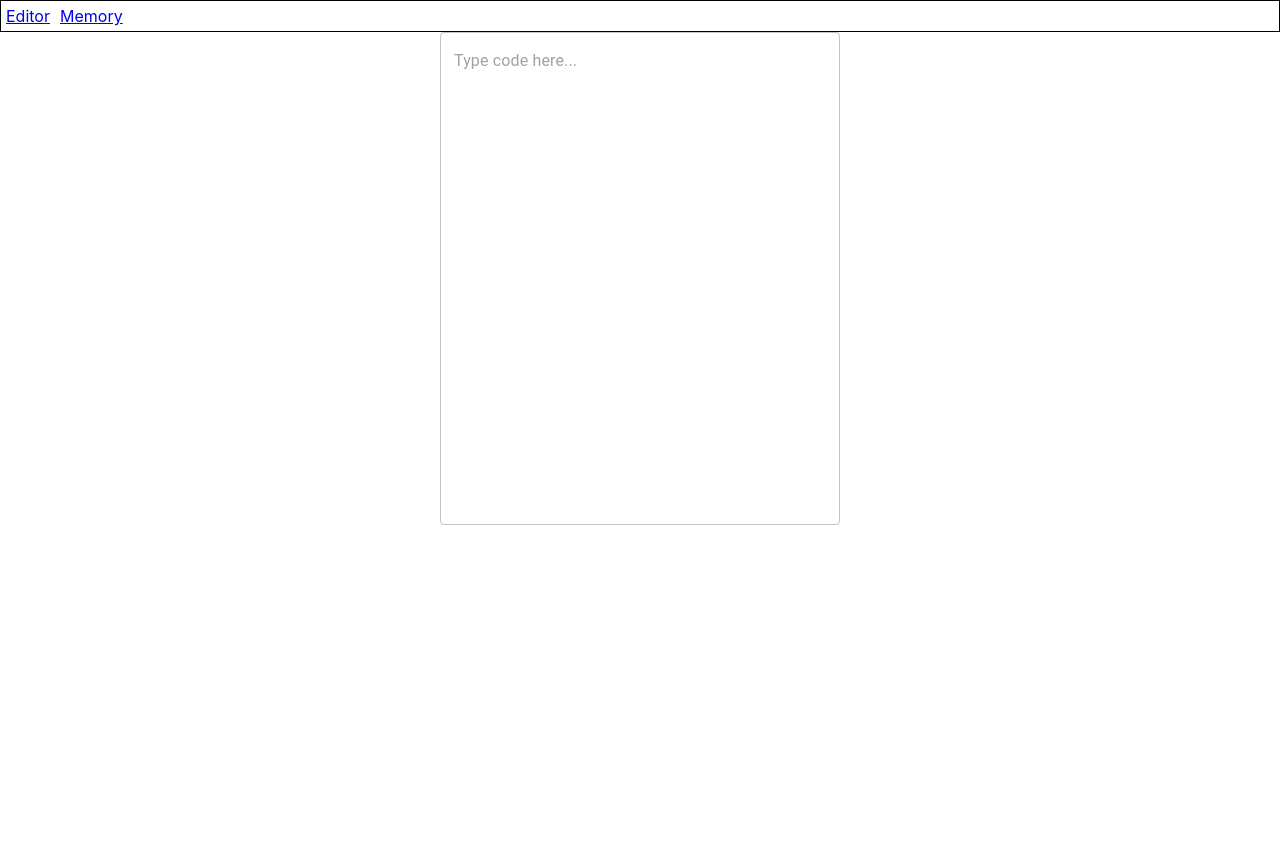
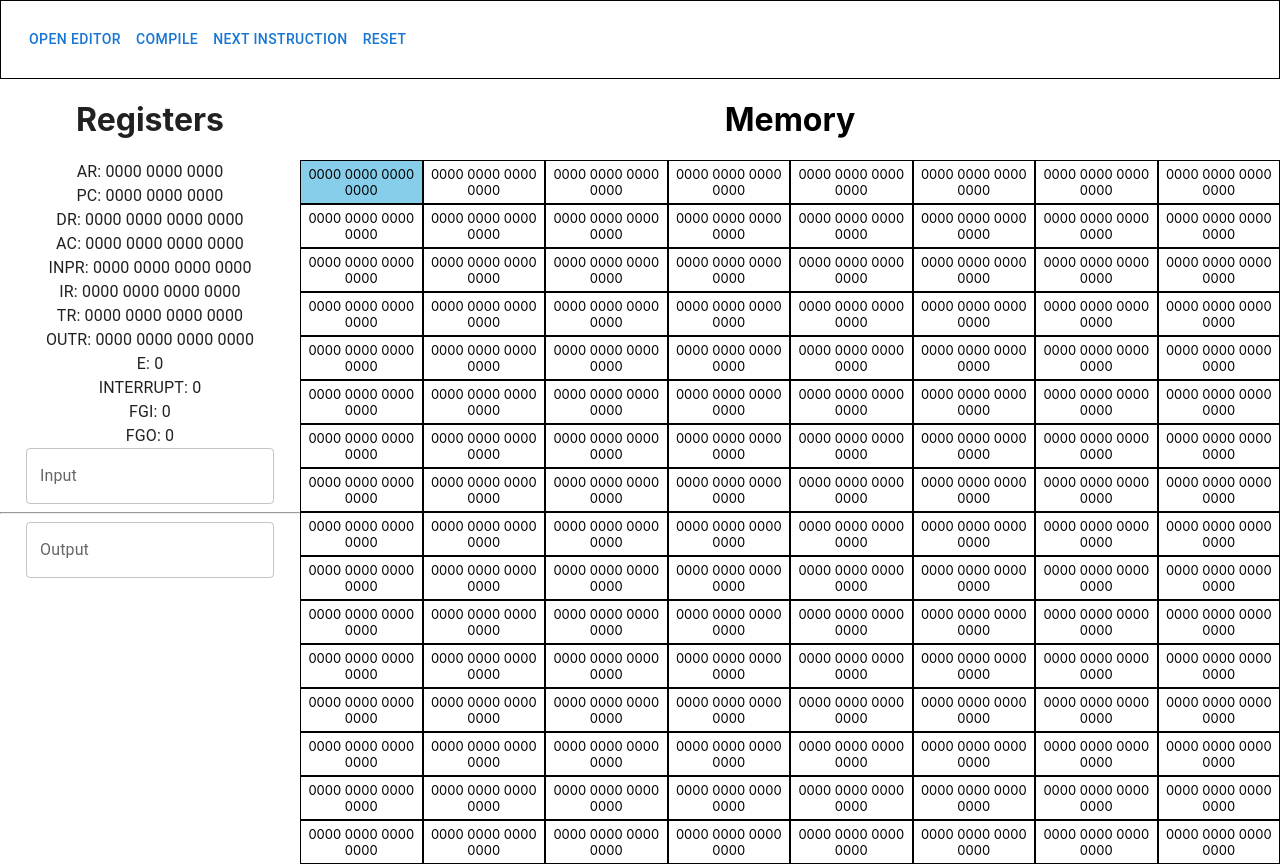
Before and after one commit to Samarthya2912/CISC-Compiler-and-Resource-Simulator, a React (Create React App) app: page / in a window 1280 px wide. Before the commit the page ends 800 px from the top, so only its background shows below. Built offline with nearby package versions, Linux system fonts and the light colour scheme.

Commit message:
memory ui adjustment and editor

```diff
--- a/src/App.js
+++ b/src/App.js
@@ -28,12 +28,11 @@ function App() {
                       }}
                     >
                       <Editor />
+                      <Registers />
+                      <Memory />
                     </div>
                   </Route>
-                <Route exact path="/memory">
-                  <Registers />
-                  <Memory />
-                </Route>
+                  <Route exact path="/memory"></Route>
                   <h1>404 INVALID ROUTE</h1>
                 </Switch>
               </div>
--- a/src/components/ActionButtons.js
+++ b/src/components/ActionButtons.js
@@ -12,24 +12,22 @@ const ActionButtons = () => {
 
   return (
     <>
-      <ButtonGroup>
-        <ButtonGroup>
-          <Button variant="contained" onClick={() => allocateMemory(code)}>
-            Compile
+      <ButtonGroup sx={{ margin: "15px" }}>
+        <OpenEditorButton />
+        <Button variant="text" onClick={() => allocateMemory(code)}>
+          COMPILE
         </Button>
         <Button
-            variant="contained"
+          variant="text"
           onClick={() => {
             setNewMachineState();
           }}
         >
-            Next Instruction
+          NEXT INSTRUCTION
         </Button>
-          <Button variant="outlined" onClick={resetMachine}>
-            RESET COMPUTER
+        <Button variant="text" onClick={resetMachine}>
+          RESET
         </Button>
-          <OpenEditorButton />
-        </ButtonGroup>
       </ButtonGroup>
       {error && <Alert severity="error">Compilation error: {error}</Alert>}
     </>
--- a/src/components/Editor.js
+++ b/src/components/Editor.js
@@ -1,26 +1,34 @@
 import React, { useContext } from "react";
-import { Alert, Button, ButtonGroup, TextField } from "@mui/material";
+import { Alert, Backdrop, Button, ButtonGroup, TextField } from "@mui/material";
 import "./Editor.css";
 import useResources from "../hooks/useCompile";
 import useExecute from "../hooks/useExecute";
 import { codeContext } from "../contexts/code";
+import { editorContext } from "../contexts/editor";
 
 const Editor = () => {
   const [code, setCode] = useContext(codeContext);
-  const [error, allocateMemory] = useResources();
-  const [setNewMachineState, resetMachine] = useExecute();
+  const [open, setOpen] = useContext(editorContext);
 
   return (
-    <div className="container">
+    <Backdrop open={open} onClick={() => setOpen(false)} sx={{ zIndex: 5 }}>
+      <div
+        className="container"
+        zIndex={15}
+        style={{ minWidth: "400px", background: "white", borderRadius: "5px", overflow: "hidden" }}
+        onClick={(e) => e.stopPropagation()}
+      >
+        <div style={{ background: "dodgerblue", width: "100%", color: "white", fontSize: "larger", display: "flex", padding: "10px", boxSizing: "border-box" }}>Editor</div>
         <TextField
           placeholder="Type code here..."
           multiline
           rows={20}
-        style={{ minWidth: "400px" }}
           value={code}
+          style={{ minWidth: "400px", background: "white" }}
           onChange={(e) => setCode(e.target.value)}
         ></TextField>
       </div>
+    </Backdrop>
   );
 };
 
--- a/src/components/Memory.js
+++ b/src/components/Memory.js
@@ -19,13 +19,14 @@ const Memory = () => {
   return (
     <>
       <div className="memory">
+        <h1>Memory</h1>
         {resources["MEMORY"].map((row, row_index) => (
           <div className="row" key={row_index}>
             {row.map((word, col_index) => (
               <div
                 key={col_index}
                 className="word"
-                style={{ backgroundColor: (resources.registers['PC'].to_decimal() === row_index*8+col_index)?"skyblue":"" }}
+                style={{ backgroundColor: (resources.registers['PC'].to_decimal() === row_index*8+col_index)?"skyblue":"", fontSize: "small" }}
               >
                 {word.to_string()}
               </div>
--- a/src/components/Navbar.js
+++ b/src/components/Navbar.js
@@ -1,12 +1,12 @@
 import React from "react";
 import { Link } from "react-router-dom";
+import ActionButtons from "./ActionButtons";
 import "./Navbar.css";
 
 const Navbar = () => {
   return (
     <nav className="navbar">
-      <Link to="/">Editor</Link>
-      <Link to="/memory">Memory</Link>
+      <ActionButtons />
     </nav>
   );
 };
--- a/src/components/OpenEditorButton.js
+++ b/src/components/OpenEditorButton.js
@@ -5,7 +5,7 @@ import { editorContext } from "../contexts/editor";
 const OpenEditorButton = () => {
   const [, setOpen] = useContext(editorContext);
 
-  return <Button onClick={() => setOpen(true)}>Open Editor</Button>;
+  return <Button variant="text" onClick={() => setOpen(true)}>Open Editor</Button>;
 };
 
 export default OpenEditorButton;
--- a/src/components/Registers.js
+++ b/src/components/Registers.js
@@ -9,7 +9,7 @@ const Registers = () => {
 
   return (
     <>
-      <Paper style={{ minWidth: "400px" }}>
+      <Paper style={{ minWidth: "300px" }} elevation={0}>
         <h1>Registers</h1>
         <div>
           {Object.keys(registers).map((register) => (
@@ -19,7 +19,7 @@ const Registers = () => {
           ))}
         </div>
         <IOTerminal />
-      <ActionButtons />
+      {/* <ActionButtons /> */}
       </Paper>
     </>
   );
```
Lines whose indentation alone changed are shown as unchanged.
